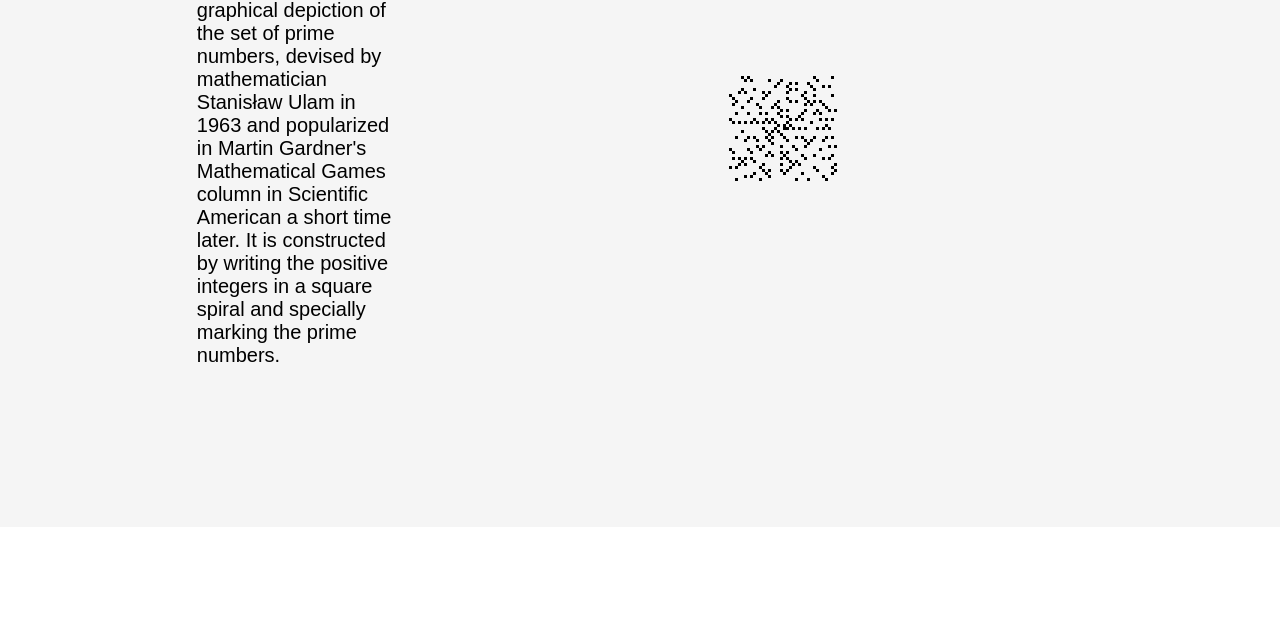
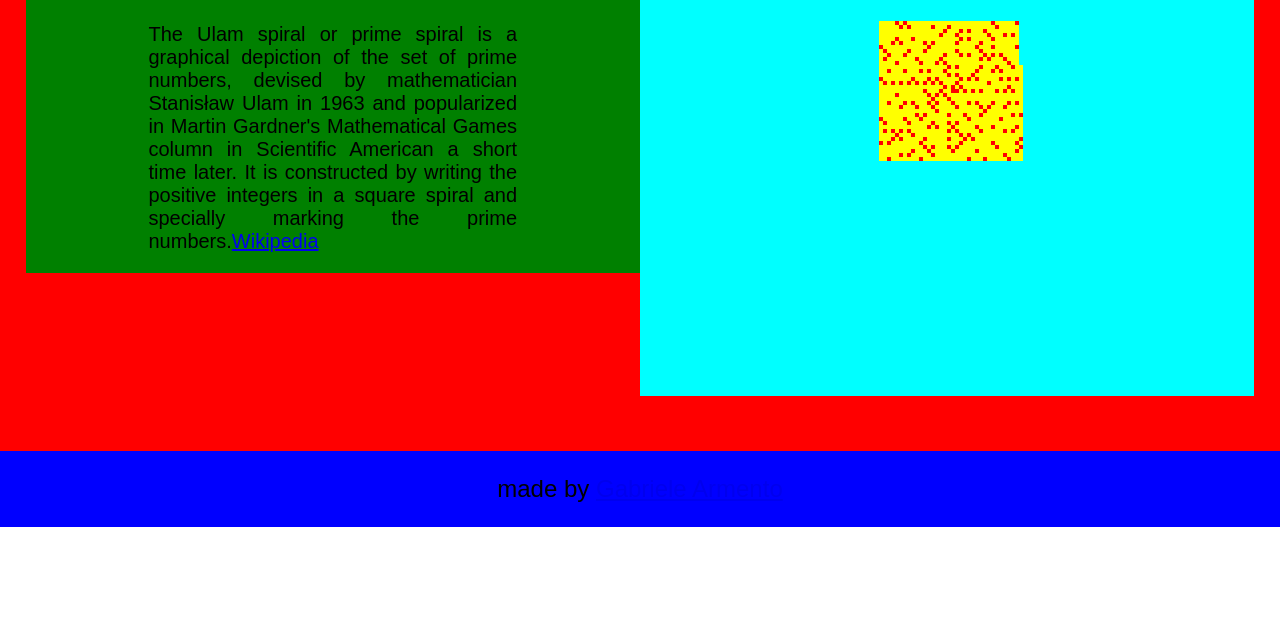
Before and after one commit to 965311532/ulams-spiral, a plain HTML site: page index.html in a window 1280 px wide. Shown: the part 273-900 px from the top of the page. After the commit the page ends 800 px from the top, so only its background shows below. Drawn offline with Linux system fonts and the light colour scheme.

Commit message:
making improvements

```diff
--- /dev/null
+++ b/css/style.css
@@ -0,0 +1,70 @@
+body {
+        margin: 0;
+        overflow: hidden;
+        font-family: arial;
+        font-size: 24px;
+        background-color: white;
+        display: flex;
+        height: 100vh;
+        flex-direction: column;
+
+    }
+
+.main-container {
+    flex: 85%;
+    display: flex;
+    align-items: center;
+    justify-content: space-around;
+    background-color: red;
+    padding: 2%;
+}
+
+.info {
+    font-size: 20px;
+    flex: 50%;
+    display: flex;
+    flex-direction: column;
+    align-items: center;
+    justify-content: center;
+    background-color: green;
+
+}
+
+.info h1 {
+    text-align: center;
+}
+
+.info p {
+    width: 60%;
+    text-align: justify;
+}
+
+.canvas-wrapper {
+    flex: 50%;
+    display: flex;
+    align-items: center;
+    justify-content: center;
+    width: 100%;
+    aspect-ratio: 1;
+    background-color: aqua;
+}
+
+.footer {
+    flex: 2;
+    text-align: center;
+    background-color: blue;
+}
+
+@media (max-width: 700px) {
+    .main-container {
+        flex-direction: column;
+    }
+
+    body {
+        margin: 0;
+        height: auto;
+        overflow-y: scroll;
+        font-family: arial;
+        font-size: 24px;
+        }
+}
--- a/index.html
+++ b/index.html
@@ -1,216 +1,37 @@
+<!doctype html>
 <html>
 
-<div class="container">
-    <div class="info">
-        <h1>
-            <a href="https://en.wikipedia.org/wiki/Ulam_spiral" target="_blank">Ulam's Spiral</a>
-        </h1>
+<head>
+    <meta charset="utf-8">
+    <meta name="viewport" content="width=device-width, initial-scale=1.0">
+    <title>Ulam's Spiral</title>
+    <script src="js/app.js"></script>
+    <link rel="stylesheet" href="css/style.css">
+</head>
 
-        <blockquote cite="https://en.wikipedia.org/wiki/Ulam_spiral">
+<body>
+    <div class="main-container">
+        <div class="info">
+            <h1>
+                <a href="https://en.wikipedia.org/wiki/Ulam_spiral" target="_blank">Ulam's Spiral</a>
+            </h1>
+
             <p>The Ulam spiral or prime spiral is a graphical depiction of the set of prime numbers,
-                devised by mathematician Stanisław Ulam in 1963 and popularized in Martin Gardner's Mathematical Games
+                devised by mathematician Stanisław Ulam in 1963 and popularized in Martin Gardner's Mathematical
+                Games
                 column in Scientific American a short time later. It is constructed by writing the positive
-                integers in a square spiral and specially marking the prime numbers.</p>
-          </blockquote>
+                integers in a square spiral and specially marking the prime numbers.<a
+                    href="https://github.com/965311532/ulams-spiral" target="_blank">Wikipedia</a></p>
+        </div>
 
+        <div class="canvas-wrapper">
+            <canvas id="canvas">Canvas isn't supported ...</canvas>
+        </div>
     </div>
-    <div id="canvas-wrapper">
-        <canvas id="canvas" width="1000" height="1000"></canvas>
+
+    <div class="footer">
+        <p>made by <a href="https://github.com/965311532/ulams-spiral" target="_blank">Gabriele Armento</a></p>
     </div>
-</div>
-
-<script type="text/javascript">
-
-    var canvas;
-    var ctx;
-    var width;
-    var height;
-
-    var radius = 3;
-    var stepSize = 3;
-    var thisManySteps = 1;
-    var stepTracer = 0;
-    var stepTracerCounter = 1;
-    var direction = [1, 0]; // direction vector
-    var n = 1;
-
-    var posX;
-    var posY;
-    var posXOld;
-    var posYOld;
-
-    var intervalId;
-
-    onload = function () {
-
-        canvas = document.getElementById('canvas');
-        ctx = canvas.getContext('2d');
-
-        //ctx.translate(0.5, 0.5);
-        ctx.lineWidth = 1;
-        ctx.strokeStyle = "black";
-
-        width = ctx.canvas.width;
-        height = ctx.canvas.height;
-
-        posX = width / 2;
-        posY = height / 2;
-
-        intervalId = setInterval(draw, 0);
-
-    };
-
-
-    function rotateVector(vec, ang) {
-        ang = -ang * (Math.PI / 180);
-        var cos = Math.cos(ang);
-        var sin = Math.sin(ang);
-        return new Array(Math.round(10000 * (vec[0] * cos - vec[1] * sin)) / 10000,
-            Math.round(10000 * (vec[0] * sin + vec[1] * cos)) / 10000);
-    }
-
-    function drawCircle(ctx, x, y, radius, fill, stroke, strokeWidth) {
-        ctx.beginPath()
-        ctx.arc(x, y, radius, 0, 2 * Math.PI, false)
-        if (fill) {
-            ctx.fillStyle = fill
-            ctx.fill()
-        }
-        if (stroke) {
-            ctx.lineWidth = strokeWidth
-            ctx.strokeStyle = stroke
-            ctx.stroke()
-        }
-    }
-
-    function isPrime(num) {
-        if (num <= 3) return num > 1;
-        if ((num % 2 === 0) || (num % 3 === 0)) return false;
-        let count = 5;
-        while (Math.pow(count, 2) <= num) {
-            if (num % count === 0 || num % (count + 2) === 0) return false;
-            count += 6;
-        }
-        return true;
-    }
-
-    function draw() {
-        console.log(n, stepTracer, thisManySteps);
-
-        //cxt.translate(0.5,0.5); // fixes blurriness
-
-        // black border
-        // ctx.strokeRect(0, 0, width, height);
-
-        // ctx.fillStyle = 'white';
-        // ctx.fillRect(posX, posY, 100, 100);
-
-        // ctx.fillStyle = 'black';
-        // ctx.font = '20px serif';
-        // ctx.textAlign = 'center';
-        // ctx.textBaseline = 'middle'
-        // ctx.fillText(n, posX, posY);
-
-        if (isPrime(n)) {
-            ctx.fillStyle = 'black';
-            ctx.fillRect(posX, posY, radius, radius);
-        }
-
-        // set line stroke and line width
-        ctx.strokeStyle = 'black';
-        ctx.lineWidth = 1;
-
-        // ctx.beginPath();
-        // ctx.moveTo(posX, posY);
-        // ctx.lineTo(posXOld, posYOld);
-        // ctx.stroke();
-
-        posXOld = posX;
-        posYOld = posY;
-
-        if (stepTracer == thisManySteps) {
-            direction = rotateVector(direction, 90);
-            if (stepTracerCounter == 2) {
-                stepTracerCounter = 0;
-                thisManySteps++;
-            }
-            stepTracer = 0;
-            stepTracerCounter += 1;
-        }
-
-        posX += direction[0] * stepSize;
-        posY += direction[1] * stepSize;
-        stepTracer++;
-        n++;
-
-        if (!(posY > 0 && posY < height && posX > 0 && posX < width)) {
-            clearInterval(intervalId);
-        }
-
-    };
-
-
-</script>
-
-<style>
-    body {
-        margin: 0;
-        overflow: hidden;
-        display: flex;
-        align-items: center;
-        justify-content: center;
-    }
-
-    .container {
-        font-family: arial;
-        font-size: 24px;
-        width: 100vw;
-        height: 100vh;
-        /* Center child horizontally*/
-        display: flex;
-        justify-content: center;
-        align-items: center;
-        background-color: whitesmoke;
-    }
-
-    .info {
-        font-family: arial;
-        font-size: 20px;
-        margin: 0 auto;
-        margin-left: 10%;
-        width: 60%;
-        height: 100%;
-        display: flex;
-        flex-direction: column;
-        align-items: center;
-        justify-content: center;
-    }
-
-    .info h1 {
-        text-align: center;
-        margin: 10px auto;
-    }
-
-    .info blockquote {
-        width: 60%;
-        text-align: left;
-    }
-
-    #canvas-wrapper {
-        margin: -15%;
-        margin-right: 0%;
-        width: 100%;
-        height: 100%;
-        display: flex;
-        align-items: center;
-        justify-content: center;
-    }
-
-    a {
-        color: black;
-    }
-
-</style>
-
+</body>
 
 </html>
--- /dev/null
+++ b/js/app.js
@@ -0,0 +1,118 @@
+var canvas;
+var ctx;
+
+// How many numbers should be on
+// the side of the square once it's done
+// making the spiral
+var sideSize = 150;
+var stepSize;
+var posX;
+var posY;
+var posXLast;
+var posYLast;
+var posXLastPrime;
+var posYLastPrime;
+var intervalId;
+
+onload = function () {
+
+    canvas = document.getElementById('canvas');
+    ctx = canvas.getContext('2d');
+    fitToContainer(ctx.canvas);
+
+    posX = Math.round(canvas.width / 2);
+    posY = Math.round(canvas.height / 2);
+    stepSize = Math.round(canvas.width / sideSize)
+    intervalId = setInterval(draw, 0.01);
+};
+
+function fitToContainer(canvas) {
+    canvas.style.width = '100%';
+    canvas.style.height = '100%';
+    canvas.width = canvas.clientWidth;
+    canvas.height = canvas.clientHeight;
+}
+
+function rotateVector(vec, ang) {
+    ang = -ang * (Math.PI / 180);
+    var cos = Math.cos(ang);
+    var sin = Math.sin(ang);
+    return new Array(Math.round(10000 * (vec[0] * cos - vec[1] * sin)) / 10000,
+        Math.round(10000 * (vec[0] * sin + vec[1] * cos)) / 10000);
+}
+
+function isPrime(num) {
+    if (num <= 3) return num > 1;
+    if ((num % 2 === 0) || (num % 3 === 0)) return false;
+    let count = 5;
+    while (Math.pow(count, 2) <= num) {
+        if (num % count === 0 || num % (count + 2) === 0) return false;
+        count += 6;
+    }
+    return true;
+}
+
+var thisManySteps = 1;
+var stepTracer = 0;
+var stepTracerCounter = 1;
+var direction = [1, 0]; // direction vector
+var n = 1;
+
+function draw() {
+
+    // Stop condition
+    if ((posX + (stepSize / 2) > canvas.width) ||
+        (posX - (stepSize / 2) < 0) ||
+        (posY + (stepSize / 2) > canvas.height) ||
+        (posY - (stepSize / 2) < 0)) {
+        clearInterval(intervalId);
+        return null;
+    }
+
+    // Logging
+    console.log(`size(side, step): ${[sideSize, stepSize]}
+canvas(width, height): ${[canvas.width, canvas.height]}
+pos(X, Y): ${[posX, posY]}`
+    )
+
+    // Set line stroke and line width
+    // ctx.strokeStyle = 'grey';
+    // ctx.lineWidth = 1;
+    // ctx.beginPath();
+    // ctx.moveTo(posX + (stepSize / 2), posY + (stepSize / 2));
+    // ctx.lineTo(posXLast + (stepSize / 2), posYLast + (stepSize / 2));
+    // ctx.stroke();
+
+
+    ctx.fillStyle = 'yellow';
+    ctx.fillRect(posXLast, posYLast, stepSize, stepSize);
+
+    if (isPrime(n)) {
+        ctx.fillStyle = 'red';
+        ctx.fillRect(posX, posY, stepSize, stepSize);
+        // This is a quick hack to make sure that the squares are above the lines
+        ctx.fillRect(posXLastPrime, posYLastPrime, stepSize, stepSize);
+        posXLastPrime = posX;
+        posYLastPrime = posY;
+    }
+
+    if (stepTracer == thisManySteps) {
+        direction = rotateVector(direction, 90);
+        if (stepTracerCounter == 2) {
+            stepTracerCounter = 0;
+            thisManySteps++;
+        }
+        stepTracer = 0;
+        stepTracerCounter += 1;
+    }
+
+    posXLast = posX;
+    posYLast = posY;
+
+    posX += direction[0] * stepSize;
+    posY += direction[1] * stepSize;
+    stepTracer++;
+    n++;
+
+
+};
```
